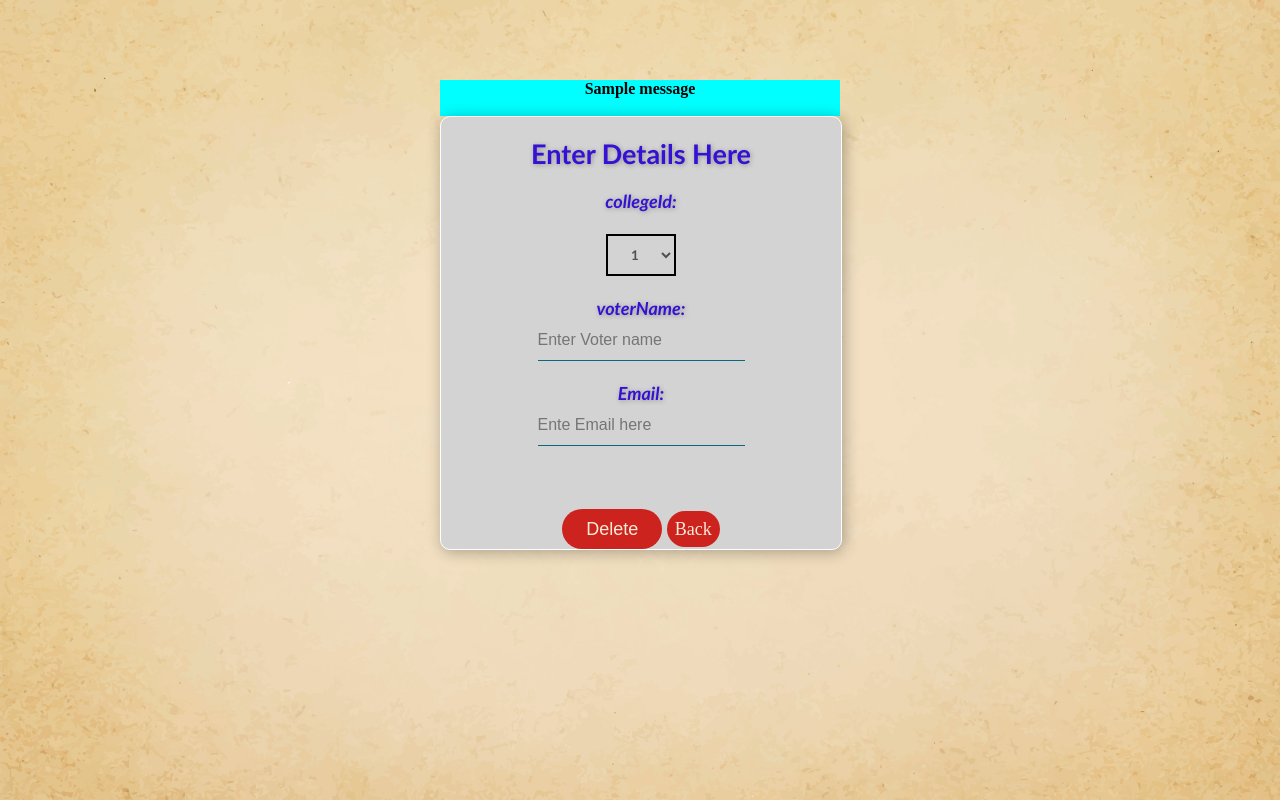
After one commit to kunju004/sp-labs, a Django app: page /votingpanel/deleteVoter/ in a window 1280 px wide. The commit adds this page. Run offline with Django 3.2, Linux system fonts and the light colour scheme; tables that the repository leaves empty hold one stand-in row (values such as "Sample post"); one stand-in notice (Sample message) is shown.

Commit message:
votingpanel

```diff
--- a/votingpanel/static/votingpanel/style1.css
+++ b/votingpanel/static/votingpanel/style1.css
@@ -56,7 +56,7 @@ h1{
     background: transparent;
     outline: none;
     height: 40px;
-    color: #fff;
+    color: rgb(10, 10, 10);
     font-size: 16px;
 }
 
--- a/votingpanel/static/votingpanel/style2.css
+++ b/votingpanel/static/votingpanel/style2.css
@@ -57,7 +57,7 @@ h1{
     background: transparent;
     outline: none;
     height: 40px;
-    color: #fff;
+    color: rgb(20, 20, 20);
     font-size: 16px;
 }
 
--- a/votingpanel/templates/admin.html
+++ b/votingpanel/templates/admin.html
@@ -24,7 +24,9 @@
                 <!-- <a href = "/votingpanel/index/" class="btn"><strong>Logout</strong></a><br><br><br> -->
                 <a href = "/votingpanel/addVoter" class="btn"><strong>Add Voter</strong></a>
                 <a href = "/votingpanel/addCandidate" class="btn"><strong>Add Candidate</strong></a>
-                <a href = "/votingpanel/addPosition" class="btn"><strong>Add Position</strong></a>
+                <a href = "/votingpanel/addPosition" class="btn"><strong>Add Position</strong></a><br><br><br>
+                <a href = "/votingpanel/deleteVoter" class="btn"><strong>Delete Voter</strong></a>
+                <a href = "/votingpanel/deleteCandidate" class="btn"><strong>Delete Candidate</strong></a>
             </div>
         </header>
         {%endblock %}
--- /dev/null
+++ b/votingpanel/templates/deleteVoter.html
@@ -0,0 +1,80 @@
+<!DOCTYPE html>
+{% load static%}
+<html>
+
+<head>
+    <title>Delete Voter</title>
+    <link rel="stylesheet" type="text/css" href="{%static 'votingpanel/cand.css' %}">
+    <style>
+        .select{
+            padding: 10px 19px;
+            color:rgb(82, 79, 76);
+            background-color: lightgray;
+            border: 2px solid #000;
+            font-weight: bold;
+            font-family: 'Gill Sans';
+
+        }
+        .btn {
+            padding: 8px;
+            border: none;
+            cursor: pointer;
+            height: 40px;
+            width: 180px;
+            background:rgb(204, 35, 30) ;
+            color :antiquewhite;
+            font-size: 18px;
+            border-radius: 20px;
+        }
+        a{
+            text-decoration: none;
+        }
+
+        a:hover{
+            cursor: pointer;
+            background: rgb(5, 198, 247);
+            color: #000;
+        }
+    </style>
+</head>
+
+<body>
+    <div class="main">
+        <div class="alert ">
+            {% if messages %}
+            {% for message in messages %}
+                {{ message }}<br><br>
+            {% endfor %}
+            {% endif %}
+    </div>
+        <div class="register">
+            <h2>Enter Details Here</h2>
+
+            <form action="/votingpanel/removeVoter/" id="register" method="POST">
+                {% csrf_token %}
+                <label>collegeId:</label><br><br>
+                <select name="collegeId" class="select">
+                    {% for voter in voters %}
+                        <option value="{{voter.collegeId}}">{{ voter.collegeId }}</option>
+                    {% endfor %}
+                </select>
+                <br><br>
+
+                <label> voterName:</label><br>
+                <input type="text" name="voterName" placeholder="Enter Voter name" required><br><br>
+
+                <label>Email:</label><br>
+                <input type="email" name="email" placeholder="Ente Email here" required><br><br>
+
+                <br><br>
+
+                <input type="submit" name="submit" value = "Delete">
+
+                <a href = "/votingpanel/admin/" class="btn">Back</a>
+
+            </form>
+        </div>
+    </div>
+</body>
+
+</html>
--- a/votingpanel/templates/displayPosition.html
+++ b/votingpanel/templates/displayPosition.html
@@ -40,7 +40,7 @@
                 <input type ="submit" name="submit" value = "GO">
                 {% endif %}
                 <a href="/votingpanel/voting/" class="btn">Back</a>
-                <!-- <input onClick="window.location.href='../votingpanel/voting/'" type="submit" Value="Back"> -->
+
            </form>
         </div>
 
--- a/votingpanel/urls.py
+++ b/votingpanel/urls.py
@@ -21,7 +21,11 @@ urlpatterns = [
   url(r'displaycandidate/',views.displaycandidate),
   url(r'submit/',views.submit),
   url(r'displayPosition/',views.displayPosition),
-  url(r'result/',views.result)
+  url(r'result/',views.result),
+  path('removeVoter/',views.removeVoter),
+  url(r'deleteVoter/',views.deleteVoter),
+  path('removeCandidate/',views.removeCandidate),
+  url(r'deleteCandidate/',views.deleteCandidate),
 
 
 ]
--- a/votingpanel/views.py
+++ b/votingpanel/views.py
@@ -166,3 +166,42 @@ def voterDetails(request):
         user.save()
         messages.success(request, 'Voter added successfully!!')
         return render(request,'addVoter.html')
+
+def deleteVoter(request):
+    voter = Voter.objects.all()
+    return render(request,'deleteVoter.html',{'voters': voter})
+
+def removeVoter(request):
+    if request.method == 'POST':
+        voterName=request.POST.get('voterName','')
+        collegeId=request.POST.get('collegeId','')
+        email =request.POST.get('email','')
+        voter = Voter.objects.filter(collegeId = collegeId , email = email)
+        user = User.objects.filter( username = email)
+
+        if voter.exists() and user.exists():
+            voter.delete()
+            user.delete()
+            messages.success(request, 'Voter deleted successfully!!')
+        else:
+            messages.success(request, 'Enter appropriate details!!')
+    return render(request,'deleteVoter.html')
+
+def deleteCandidate(request):
+    pos = Position.objects.all()
+    return render(request,'deleteCandidate.html',{'positions': pos})
+
+def removeCandidate(request):
+    if request.method == 'POST':
+        candidateName=request.POST.get('candidateName','')
+        position_id=request.POST.get('position','')
+        position = Position.objects.get(id = position_id)
+        email=request.POST.get('email','')
+        can = Candidate.objects.filter(candidateName = candidateName  , position_id = position_id , email=email)
+
+        if can.exists() :
+            can.delete()
+            messages.success(request, 'Candidate deleted successfully!!')
+        else:
+            messages.success(request, 'Enter appropriate details!!')
+    return render(request,'deleteCandidate.html')
```
Also changed, not shown: votingpanel/static/votingpanel/style.css (+6 -4 lines), votingpanel/static/votingpanel/style3.css (+10 -4 lines), votingpanel/templates/deleteCandidate.html (added, +75 -0 lines), votingpanel/templates/voting.html (+4 -5 lines), votingpanel/static/votingpanel/images/pexels-sora-shimazaki-5926273.jpg (deleted), votingpanel/static/votingpanel/images/temp.jpg (added).
